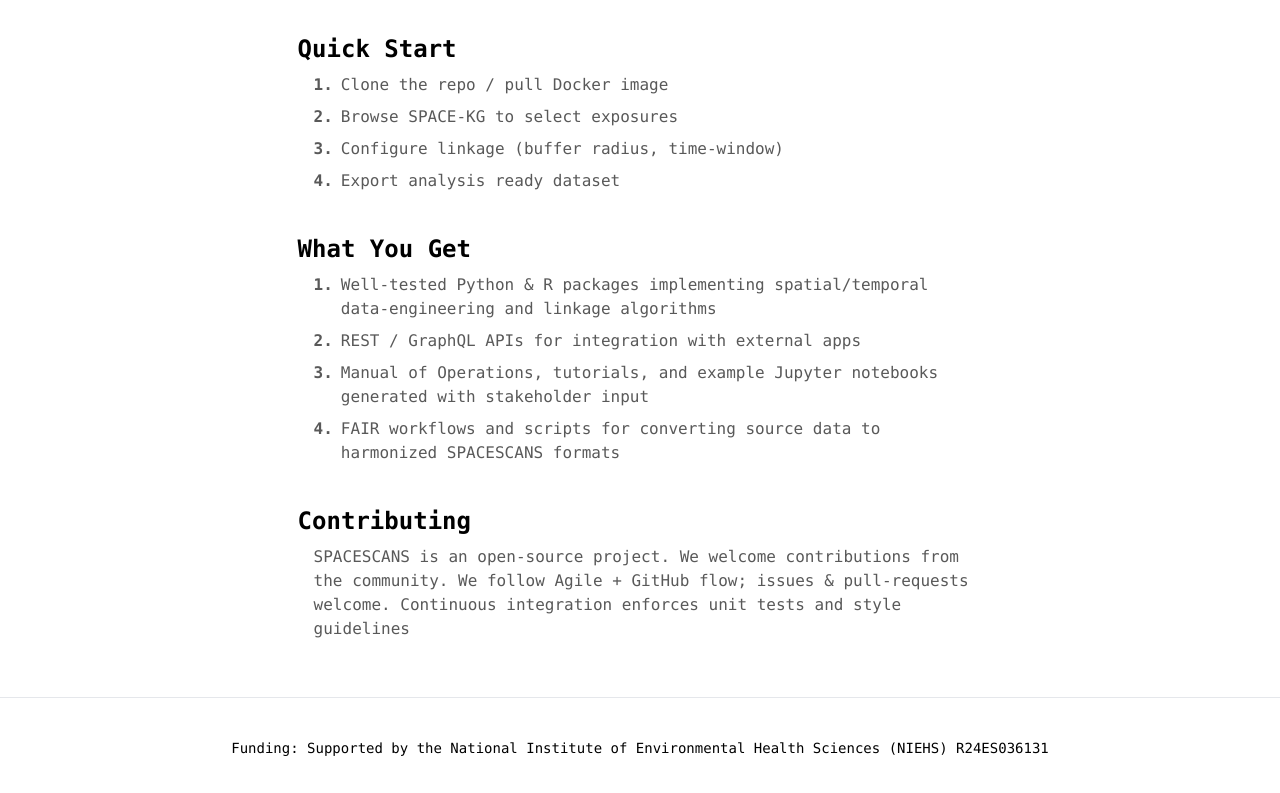
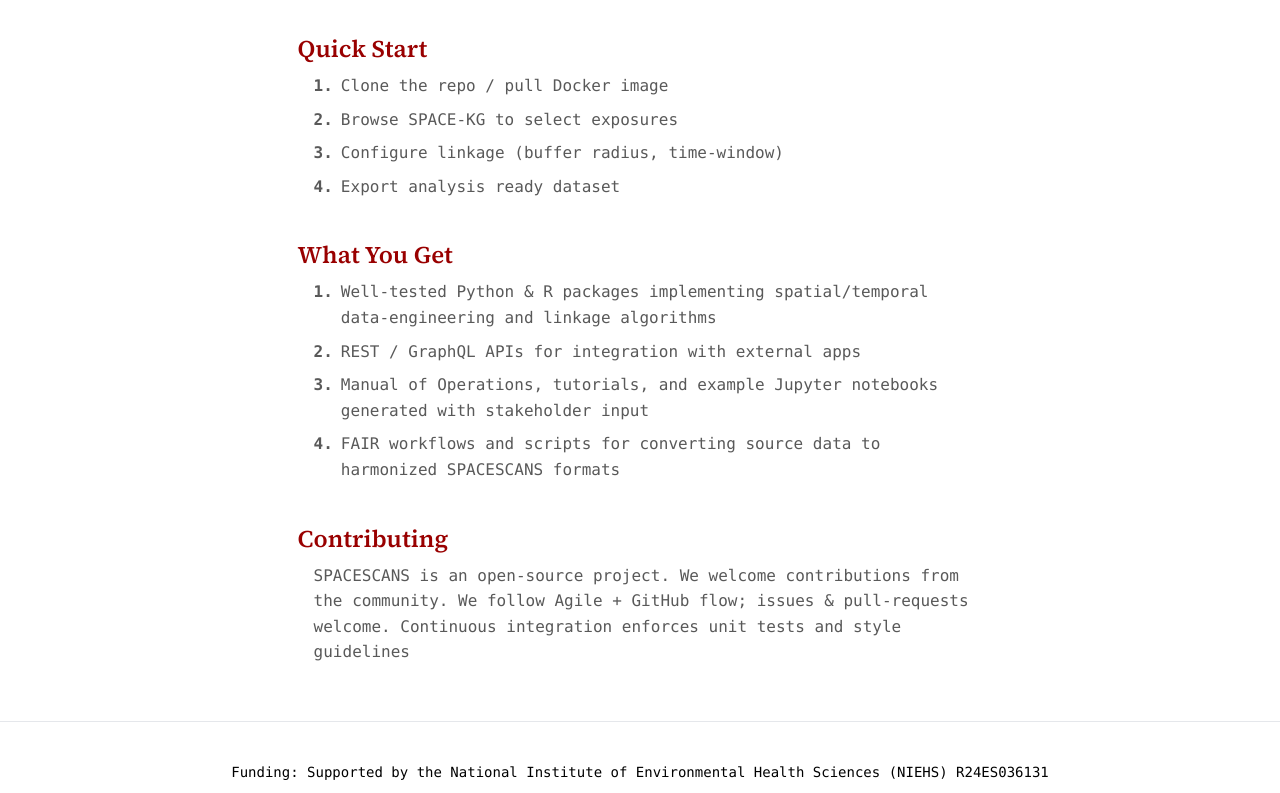
Before and after one commit to IU-Ultraman/spacescans-landing-page, a website: page pages/docs.html in a window 1280 px wide. Shown: the part 163-956 px from the top of the page. Drawn offline with nearby package versions, Linux system fonts and the light colour scheme.

Commit message:
feat(brand): add design tokens, body baseline, and Google Fonts loading

```diff
--- a/css/index.css
+++ b/css/index.css
@@ -1,6 +1,28 @@
-@import url("https://fonts.googleapis.com/css2?family=Roboto:ital,wght@0,100;0,300;0,400;0,500;0,700;0,900;1,100;1,300;1,400;1,500;1,700;1,900&display=swap");
+/* --- Design tokens (Spec B) ---------------------------------- */
+:root {
+  /* Color */
+  --crimson:      #990000;
+  --crimson-deep: #6F0000;
+  --navy:         #1E3A5F;
+  --cream:        #F8F6F1;
+  --ink:          #1A1A1A;
+  --muted:        #595959;
+  --rule:         #E5E1D8;
 
-:root {
+  /* Typography */
+  --font-serif: "Source Serif 4", Georgia, serif;
+  --font-sans:  "Inter", system-ui, -apple-system, sans-serif;
+
+  /* Type scale (rem) */
+  --fs-hero:  3.5rem;
+  --fs-h1:    2.5rem;
+  --fs-h2:    2rem;
+  --fs-h3:    1.5rem;
+  --fs-body:  1rem;
+  --fs-lead:  1.125rem;
+  --fs-small: 0.875rem;
+
+  /* Legacy tokens for backward compatibility */
   --btn-color: #fdfdfd; /* button color*/
   --btn-bg: #0d0d0d; /* button bg color*/
 
@@ -9,6 +31,47 @@
   --footer-link-hover: #6dbb00;
   --input-focus-bd-color: #0d0d0d;
 }
+
+/* Body baseline — overrides the existing tw-font-mono on <body> */
+body {
+  font-family: var(--font-sans);
+  color: var(--ink);
+  background: var(--cream);
+  line-height: 1.6;
+}
+
+/* Heading defaults */
+h1, h2, h3 {
+  font-family: var(--font-serif);
+  color: var(--crimson);
+  line-height: 1.2;
+}
+
+/* Utility classes */
+.lead         { font-size: var(--fs-lead); color: var(--ink); }
+.muted        { color: var(--muted); }
+.visually-hidden {
+  position: absolute;
+  width: 1px; height: 1px;
+  padding: 0; margin: -1px;
+  overflow: hidden; clip: rect(0 0 0 0);
+  white-space: nowrap; border: 0;
+}
+
+/* Section heading with crimson left-rule (replaces tw-bg-orange-200) */
+.section-head {
+  border-left: 4px solid var(--crimson);
+  padding-left: 1rem;
+  font-family: var(--font-serif);
+  color: var(--crimson);
+  font-size: var(--fs-h1);
+  font-weight: 700;
+  margin-bottom: 1.5rem;
+}
+
+/* --- end design tokens --------------------------------------- */
+
+@import url("https://fonts.googleapis.com/css2?family=Roboto:ital,wght@0,100;0,300;0,400;0,500;0,700;0,900;1,100;1,300;1,400;1,500;1,700;1,900&display=swap");
 
 html {
   scroll-behavior: smooth;
--- a/pages/docs.html
+++ b/pages/docs.html
@@ -21,6 +21,12 @@
     <!-- <link rel="stylesheet" href="../css/tailwind-runtime.css" /> -->
     <link rel="stylesheet" href="../css/tailwind-build.css" />
     <link rel="stylesheet" href="../css/index.css" />
+    <link rel="preconnect" href="https://fonts.googleapis.com" />
+    <link rel="preconnect" href="https://fonts.gstatic.com" crossorigin />
+    <link
+      rel="stylesheet"
+      href="https://fonts.googleapis.com/css2?family=Inter:wght@400;500;600&family=Source+Serif+4:wght@400;600;700&display=swap"
+    />
 
   </head>
   <body class="tw-flex tw-min-h-[100vh] tw-flex-col tw-bg-[#fff] tw-font-mono">
```
Also changed, not shown: index.html (+6 -0 lines), pages/contact.html (+6 -0 lines), pages/platform.html (+6 -0 lines).
